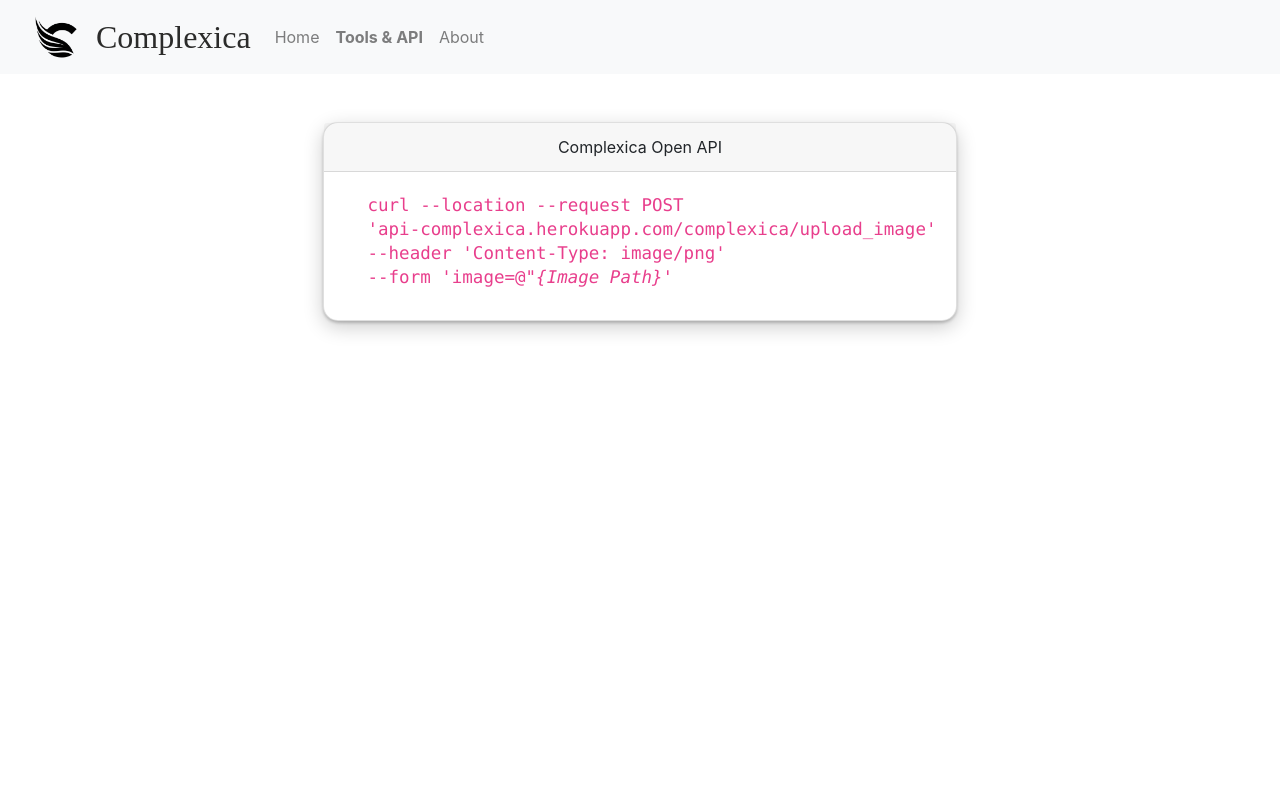
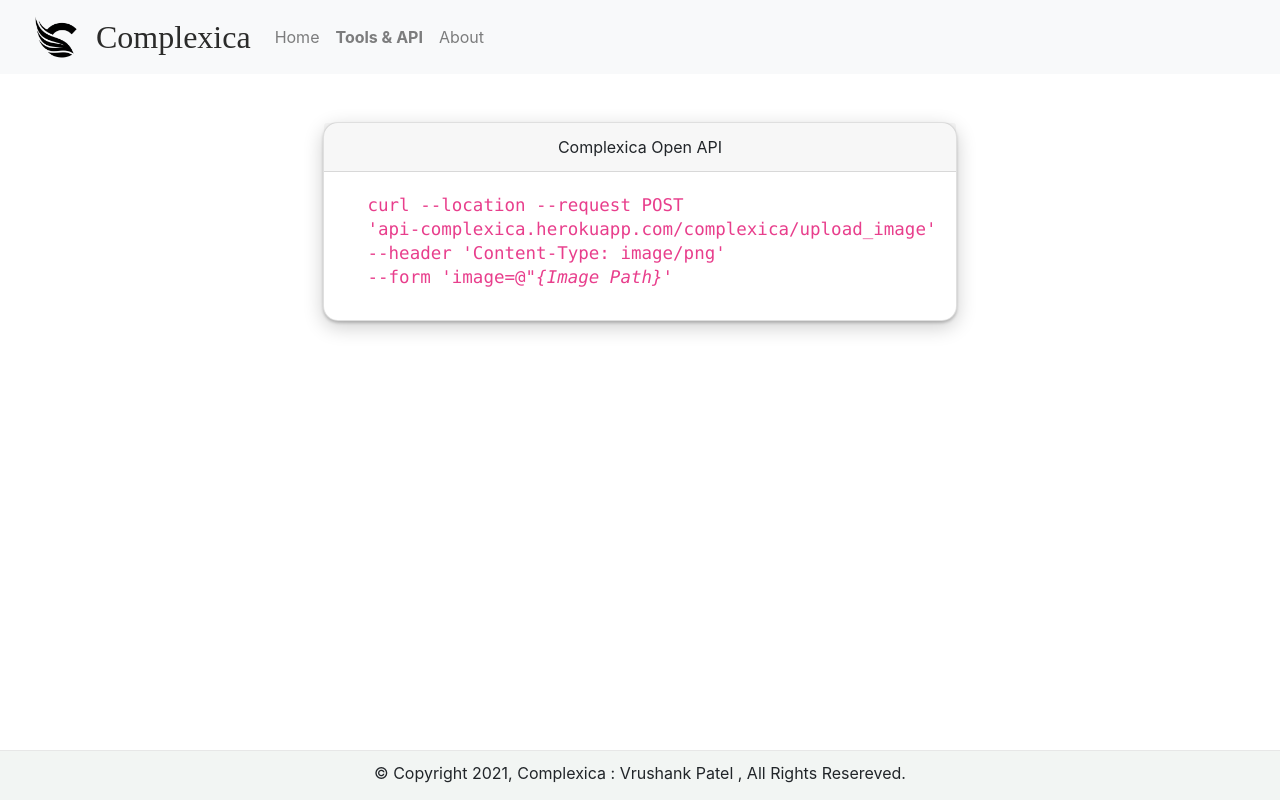
Before and after one commit to VrushankPatel/Complexica-Web, a React (Create React App) app: page /api in a window 1280 px wide. Built offline with nearby package versions, Linux system fonts and the light colour scheme; a web font is replaced by a local one.

Commit message:
added about and footer

```diff
--- a/src/App.js
+++ b/src/App.js
@@ -1,6 +1,8 @@
 import WelcomeView from "./views/WelcomeView";
 import AboutView from "./views/AboutView";
 import Api from "./views/ApiView";
+import CFooter from "./components/CFooter";
+
 import {
   BrowserRouter as Router,
   Route
@@ -30,6 +32,7 @@
         <Route path="/api" >
           <Api />
         </Route>
+        <CFooter />
       </div>
     </Router>
   );
--- /dev/null
+++ b/src/components/About.jsx
@@ -0,0 +1,55 @@
+import { Component } from "react";
+import { Container, Row, Col } from "react-bootstrap";
+
+class Body extends Component {
+  render() {
+    const txtStyle = {
+      fontSize: "xxx-large",
+      fontWeight: "900",
+      color: "#363634",
+      fontFamily: "'Trebuchet MS', 'Lucida Sans Unicode', 'Lucida Grande', 'Lucida Sans', Arial, sans-serif",
+      // paddingTop: "220px",
+      // paddingLeft: "50px",
+    };
+
+    return (
+      <Container>
+        <Row className="justify-content-center">
+          <Col
+            lg={12}
+            style={{
+              display: "flex",
+              justifyContent: "center",
+              alignItems: "center",
+            }}
+          >
+
+            <Row>
+              <h3
+                className="pt-5"
+                style={txtStyle}
+              >
+                Complexica v1
+              </h3>
+            </Row>
+
+
+          </Col>
+          {/* <Col
+            lg={4}
+            className="pt-5"
+            style={{
+              display: "flex",
+              justifyContent: "center",
+              alignItems: "center",
+            }}
+          >
+            <CUploadPicture />
+          </Col> */}
+        </Row>
+      </Container >
+    );
+  }
+}
+
+export default Body;
--- /dev/null
+++ b/src/components/CFooter.jsx
@@ -0,0 +1,33 @@
+import { Component } from "react";
+
+class CFooter extends Component {
+    render() {
+        const style = {
+            backgroundColor: "#f2f5f3",
+            borderTop: "1px solid #E7E7E7",
+            textAlign: "center",
+            padding: "10px",
+            position: "fixed",
+            left: "0",
+            bottom: "0",
+            height: "50px",
+            width: "100%",
+        }
+
+        const phantom = {
+            display: 'block',
+            padding: '40px',
+            height: '60px',
+            width: '100%',
+        }
+        return (
+            <div>
+                <div style={phantom} />
+                <div style={style}>
+                    © Copyright 2021, Complexica : Vrushank Patel , All Rights Resereved.
+                </div>
+            </div >
+        );
+    }
+}
+export default CFooter;
--- a/src/views/aboutView.jsx
+++ b/src/views/aboutView.jsx
@@ -1,5 +1,5 @@
 import { Component } from "react";
-
+import About from "../components/About";
 
 class AboutView extends Component {
   state = {};
@@ -7,7 +7,7 @@
     document.title = "Colorizer : About";
   }
   render() {
-    return "about";
+    return <About />;
   }
 }
 
```
